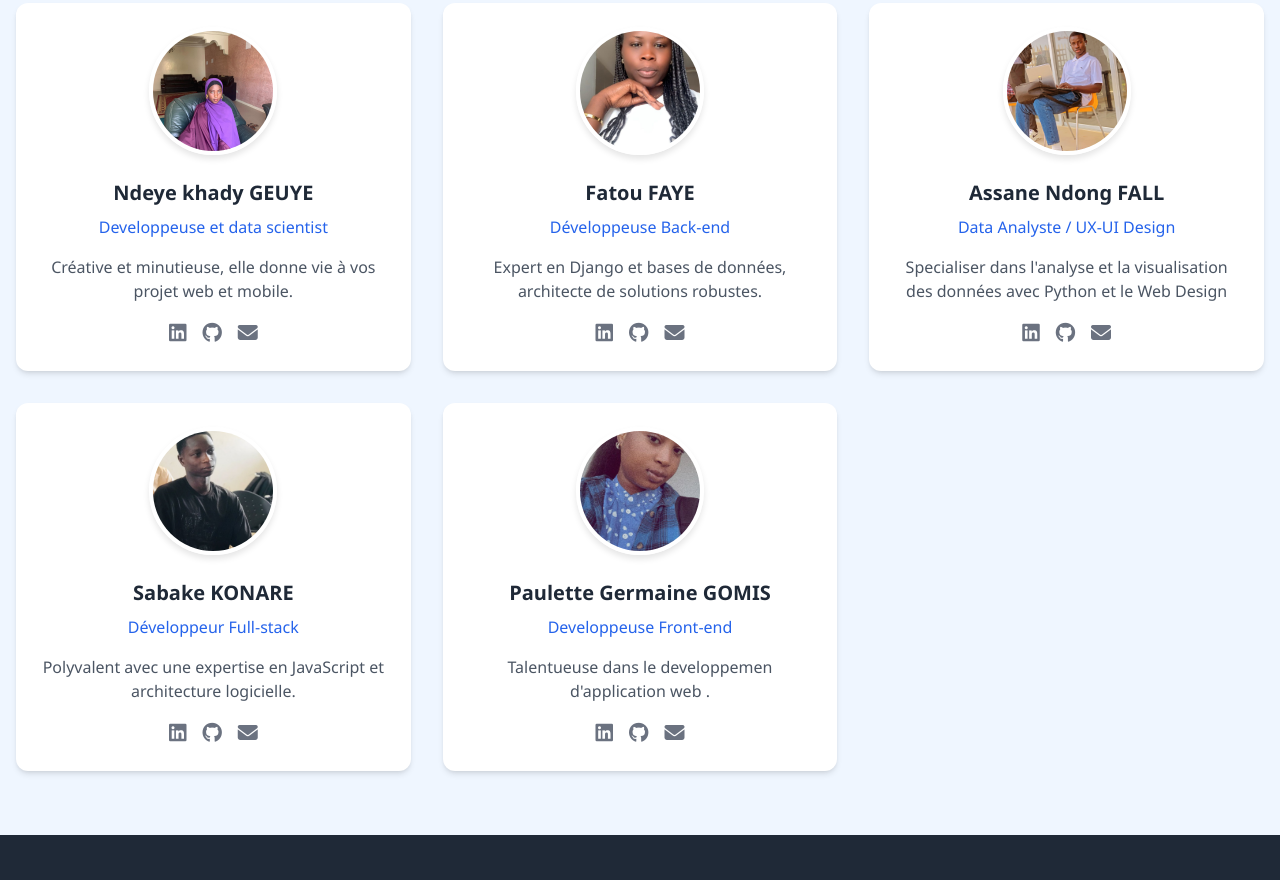
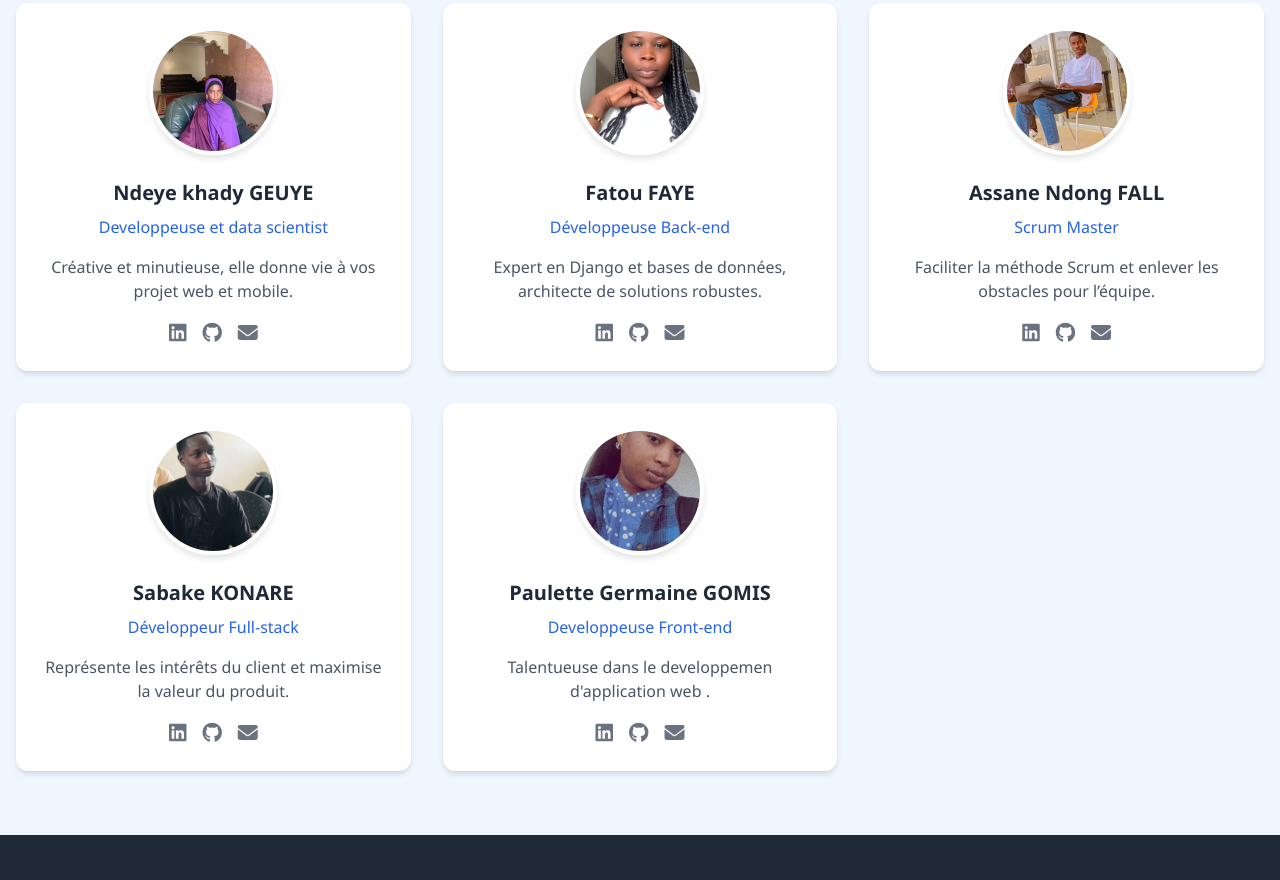
Before and after one commit to anf692/APD-TECH, a plain HTML site: page equipe.html in a window 1280 px wide. Shown: the part 253-1133 px from the top of the page. Drawn offline with nearby package versions, Linux system fonts and the light colour scheme.

Commit message:
Rectifications

```diff
--- a/equipe.html
+++ b/equipe.html
@@ -81,8 +81,8 @@
           <div class="bg-white rounded-xl overflow-hidden shadow-md text-center p-6 card-hover transition-all hover-scale">
               <img src="./images/zou.JPG" alt="Assane Ndong FALL" class="member-img mx-auto mb-6">
               <h3 class="text-xl font-bold text-gray-800 mb-2">Assane Ndong FALL</h3>
-              <p class="text-blue-600 font-medium mb-4">Data Analyste / UX-UI Design</p>
-              <p class="text-gray-600 mb-4">Specialiser dans l'analyse et la visualisation des données avec Python et le Web Design</p>
+              <p class="text-blue-600 font-medium mb-4">Scrum Master</p>
+              <p class="text-gray-600 mb-4">Faciliter la méthode Scrum et enlever les obstacles pour l’équipe.</p>
               <div class="flex justify-center space-x-4">
                   <a href="#" class="text-gray-500 hover:text-blue-600"><i class="fab fa-linkedin text-xl"></i></a>
                   <a href="#" class="text-gray-500 hover:text-blue-600"><i class="fab fa-github text-xl"></i></a>
@@ -95,7 +95,7 @@
               <img src="./images/KONARE.jpg" alt="sabake konare" class="member-img mx-auto mb-6">
               <h3 class="text-xl font-bold text-gray-800 mb-2">Sabake KONARE</h3>
               <p class="text-blue-600 font-medium mb-4">Développeur Full-stack</p>
-              <p class="text-gray-600 mb-4">Polyvalent avec une expertise en JavaScript et architecture logicielle.</p>
+              <p class="text-gray-600 mb-4">Représente les intérêts du client et maximise la valeur du produit.</p>
               <div class="flex justify-center space-x-4">
                   <a href="#" class="text-gray-500 hover:text-blue-600"><i class="fab fa-linkedin text-xl"></i></a>
                   <a href="#" class="text-gray-500 hover:text-blue-600"><i class="fab fa-github text-xl"></i></a>
```
Also changed, not shown: realisations.html (+7 -3 lines), apropos.html (line endings or trailing spaces).
